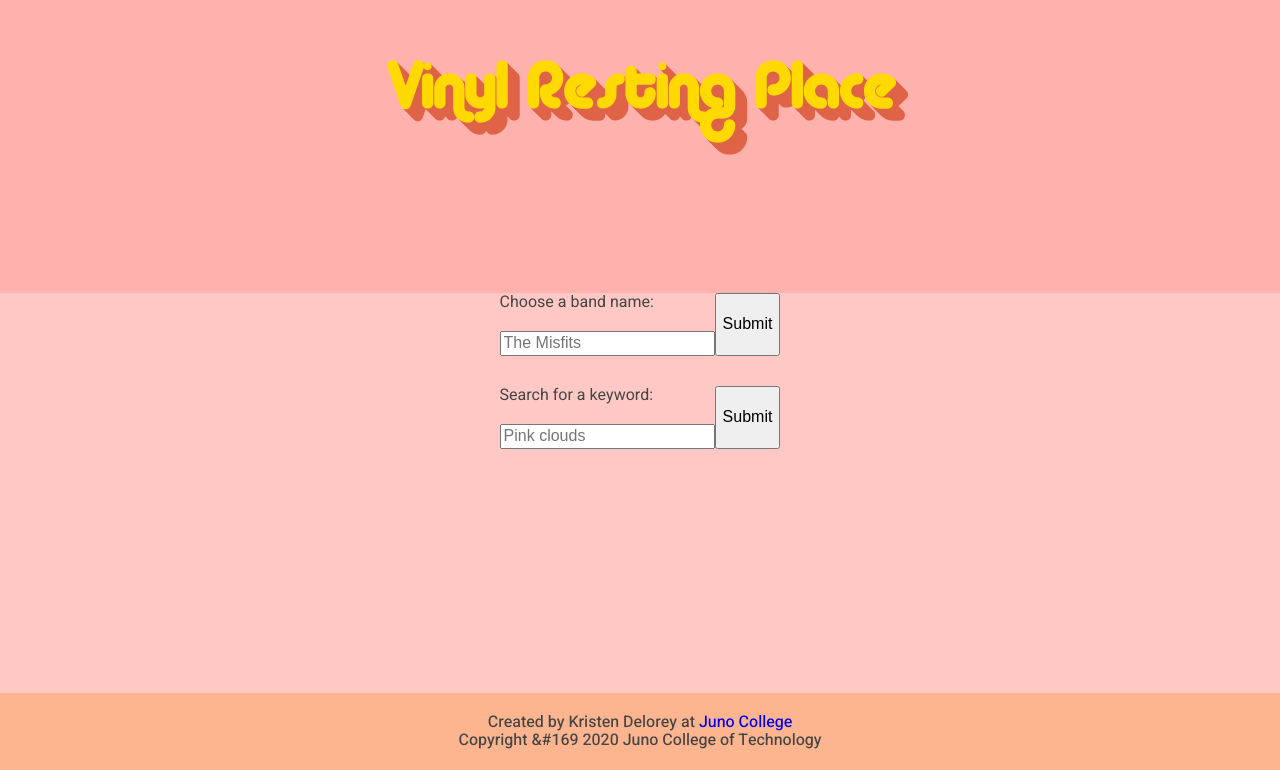
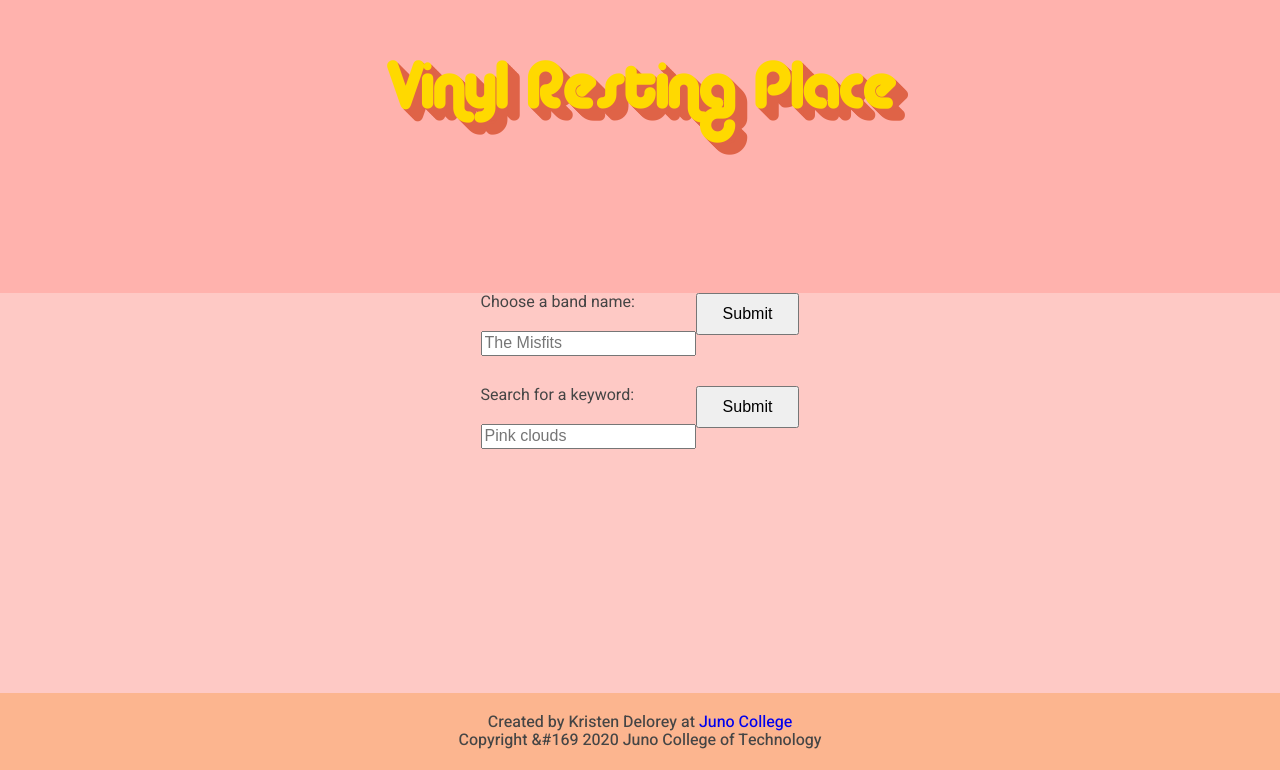
Before and after one commit to kdlry/kristen-delorey-project-five, a React (Create React App) app: page / in a window 1280 px wide. Shown: the part 107-877 px from the top of the page. Built offline with nearby package versions, Linux system fonts and the light colour scheme.

Commit message:
css styling

```diff
--- a/src/App.css
+++ b/src/App.css
@@ -23,7 +23,8 @@ body {
 h1,
 h2,
 p,
-form {
+form,
+button {
     margin: 0;
     padding: 0;
 }
@@ -39,13 +40,9 @@ img {
     height: auto;
 }
 
-/* form {
-    display: inline-block;
+button {
+  display: inline-block;
 }
-
-label {
-    display: inline-block;
-} */
 
 .wrapper {
   width: 90%;
@@ -93,6 +90,10 @@ label {
   margin-bottom: 20px;
 }
 
+button {
+  padding:10px 25px;
+}
+
 /* Header positioning */
 header {
   display: flex;
@@ -105,6 +106,10 @@ main {
   background: #fec9c5;
 }
 
+.bandForm {
+  margin-bottom: 30px;
+}
+
 form {
   display: flex;
   justify-content: center;
@@ -115,6 +120,6 @@ form {
   flex-direction: column;
 }
 
-.bandForm {
-  margin-bottom: 30px;
+button {
+  align-self: flex-end;
 }
--- a/src/App.js
+++ b/src/App.js
@@ -46,7 +46,7 @@ class App extends Component {
         </main>
 
         <footer>
-          <p>Created by Kristen Delorey at <a href="https://junocollege.com/" role="link">Juno College</a></p>
+          <p>Created by Kristen Delorey at <a href="https://junocollege.com/">Juno College</a></p>
           <p>Copyright &#169 2020 Juno College of Technology</p>
           {/* <p>Follow me on <a href="https://junocollege.com/" role="link"></a></p> */}
         </footer>
--- a/src/FindName.js
+++ b/src/FindName.js
@@ -4,7 +4,7 @@ const FindName = () => {
     console.log('Do something')
     return (
         <div className="bandForm">
-            <form action="">
+            <form action="submit">
                 <div className="inputLabel">
                     <label htmlFor="findName">Choose a band name:</label>
                     <input
@@ -15,13 +15,14 @@ const FindName = () => {
                         id="findName"
                         placeholder="The Misfits" />
                 </div>
-
+                <div>
                     <button
                         // className=""
                         // onClick=
                         type='submit'>
                         Submit
                     </button>
+                </div>
 
             </form>
         </div>
--- a/src/SearchImage.js
+++ b/src/SearchImage.js
@@ -4,7 +4,7 @@ const SearchImage = () => {
     console.log('Do something')
     return (
         <div clasName="imageForm">
-            <form action="">
+            <form action="submit">
                 <div>
                     <label className="inputLabel" htmlFor="searchImage">Search for a keyword:</label>
                     <input
@@ -15,13 +15,14 @@ const SearchImage = () => {
                         id="searchImage"
                         placeholder="Pink clouds" />
                 </div>
-
+                <div>
                     <button
                         // className=""
                         // onClick=
                         type='submit'>
                         Submit
                     </button>
+                </div>
             </form>
 
         </div>
```
Lines whose indentation alone changed are shown as unchanged.
